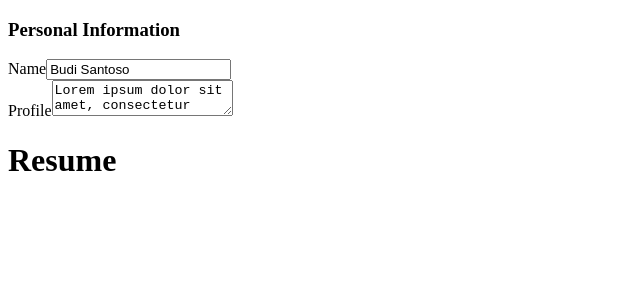
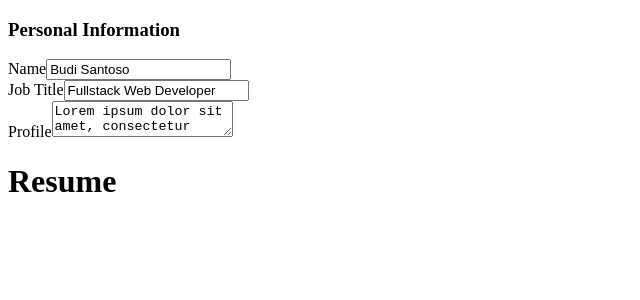
Before and after one commit to roaayala/cv-builder, a React (Vite) app: page / in a window 1280 px wide. Shown: the top 300 px of the page, without its empty margins (0-640 px from the left). Built offline with nearby package versions, Linux system fonts and the light colour scheme.

Commit message:
components: PersonalInformationForm done

```diff
--- a/src/App.jsx
+++ b/src/App.jsx
@@ -5,6 +5,7 @@ import Resume from "./components/Resume";
 export default function App() {
   const [resume, setResume] = useState({
     name: "Budi Santoso",
+    jobTitle: "Fullstack Web Developer",
     profile:
       "Lorem ipsum dolor sit amet, consectetur adipiscing elit. Suspendisse nunc leo, posuere eget odio et, pulvinar posuere ligula. Praesent cursus massa in nisl condimentum, eu faucibus turpis fringilla. Morbi tincidunt cursus ipsum non finibus. Quisque porta, metus et faucibus condimentum, neque orci interdum ipsum, nec luctus tellus nunc in tortor. Sed malesuada, lorem eu placerat tristique, quam est sollicitudin massa, sed semper ex magna sed ligula. Proin at nisi lorem.",
     contact: {
--- a/src/components/forms/PersonalInformationForm.jsx
+++ b/src/components/forms/PersonalInformationForm.jsx
@@ -9,10 +9,20 @@ export default function PersonalInformationForm({ information }) {
         label="Name"
         id="name"
         placeholder="Name"
+        required={true}
         value={information.name}
       />
 
+      <TextInput
+        label="Job Title"
+        id="jobTitle"
+        placeholder="Job Title"
+        required={true}
+        value={information.jobTitle}
+      />
+
       <TextareaInput
+        required={true}
         label="Profile"
         id="profile"
         placeholder="Profile"
--- a/src/components/forms/TextInput.jsx
+++ b/src/components/forms/TextInput.jsx
@@ -4,6 +4,7 @@ export default function TextInput({
   id,
   label,
   placeholder,
+  required = false,
   value,
   type = "text",
 }) {
@@ -12,6 +13,7 @@ export default function TextInput({
     <div>
       <label htmlFor={id}>{label}</label>
       <input
+        required={required}
         id={id}
         placeholder={placeholder}
         name={id}
--- a/src/components/forms/TextareaInput.jsx
+++ b/src/components/forms/TextareaInput.jsx
@@ -1,6 +1,12 @@
 import { useState } from "react";
 
-export default function TextareaInput({ id, label, placeholder, value }) {
+export default function TextareaInput({
+  id,
+  label,
+  placeholder,
+  required = false,
+  value,
+}) {
   const [profile, setProfile] = useState(value);
   return (
     <div>
@@ -9,6 +15,7 @@ export default function TextareaInput({ id, label, placeholder, value }) {
         name={id}
         id={id}
         placeholder={placeholder}
+        required={required}
         onChange={(e) => setProfile(e.target.value)}
       >
         {profile}
```
